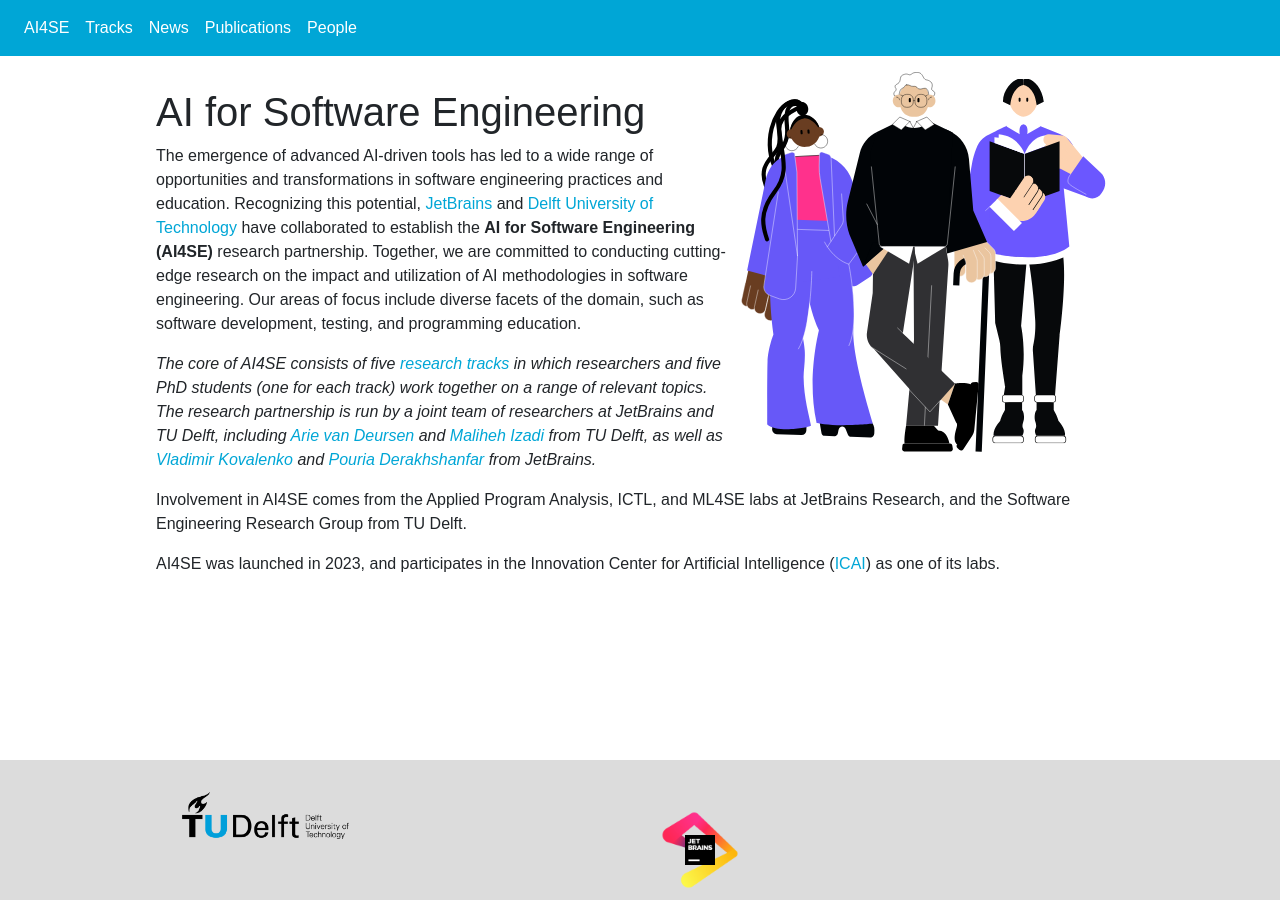
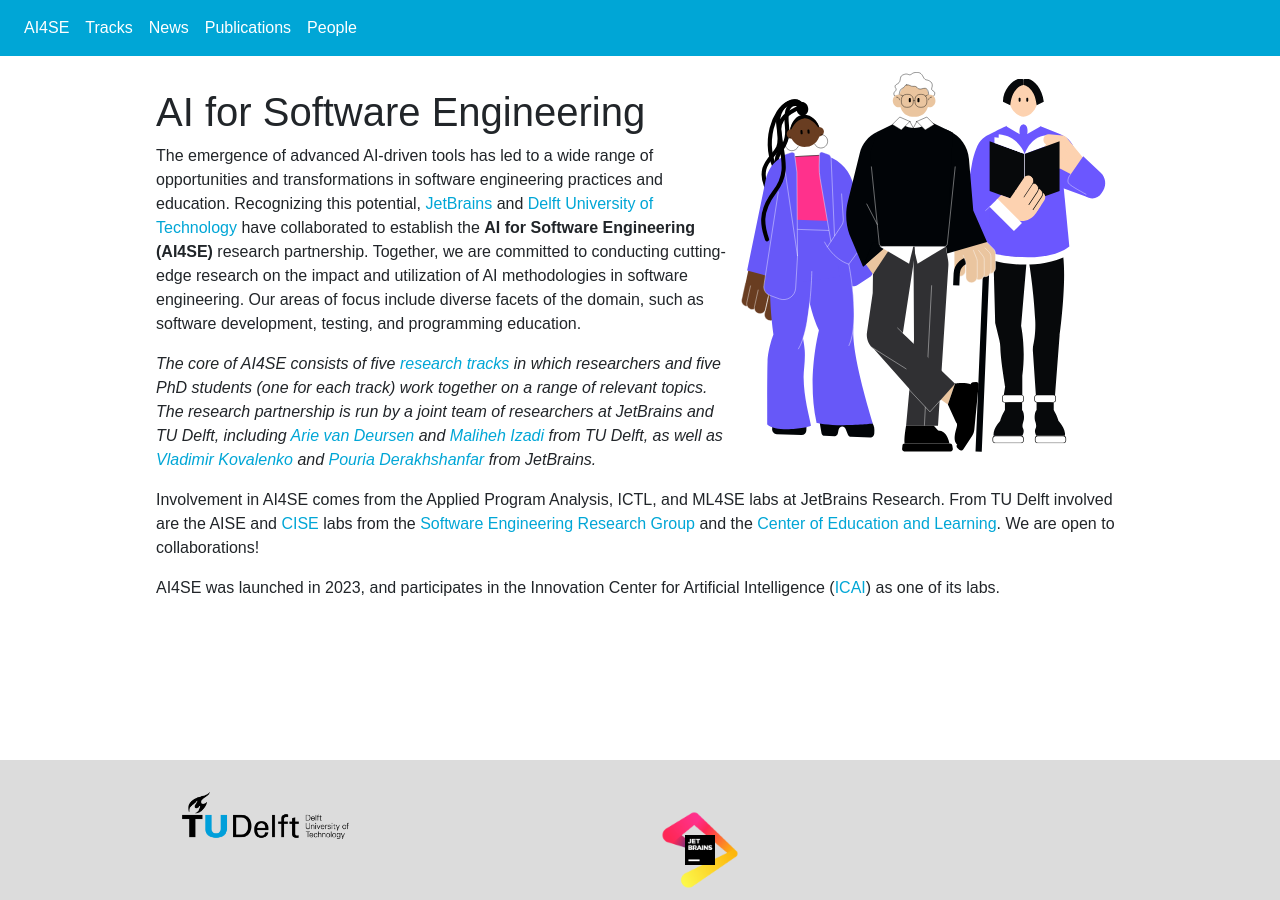
Before and after one commit to SERG-Delft/ai4se-website, a Jekyll site: the page built from index.md, in a window 1280 px wide. Built offline with Jekyll 4.4.1, drawn with Linux system fonts in a browser that asks for light colours; nearby versions of some CDN libraries.

Commit message:
list involved groups from TU Delft

```diff
--- a/index.md
+++ b/index.md
@@ -14,9 +14,9 @@ The research partnership is run by a joint team of researchers at JetBrains and
 [Arie van Deursen][avandeursen] and [Maliheh Izadi][maliheh] from TU Delft,
 as well as [Vladimir Kovalenko][vladimir] and [Pouria Derakhshanfar][pouria] from JetBrains._
 
-Involvement in AI4SE comes from the Applied Program Analysis, ICTL, and ML4SE labs at JetBrains Research, and the
-Software Engineering Research Group from TU Delft.
-
+Involvement in AI4SE comes from the Applied Program Analysis, ICTL, and ML4SE labs at JetBrains Research.
+From TU Delft involved are the AISE and [CISE](https://www.ciselab.nl/) labs from the [Software Engineering Research Group](https://se.ewi.tudelft.nl/) and the [Center of Education and Learning](https://www.educationandlearning.nl/home).
+We are open to collaborations!
 
 AI4SE was launched in 2023, and participates in the Innovation Center for Artificial Intelligence ([ICAI]) as one of its labs.
 
```
